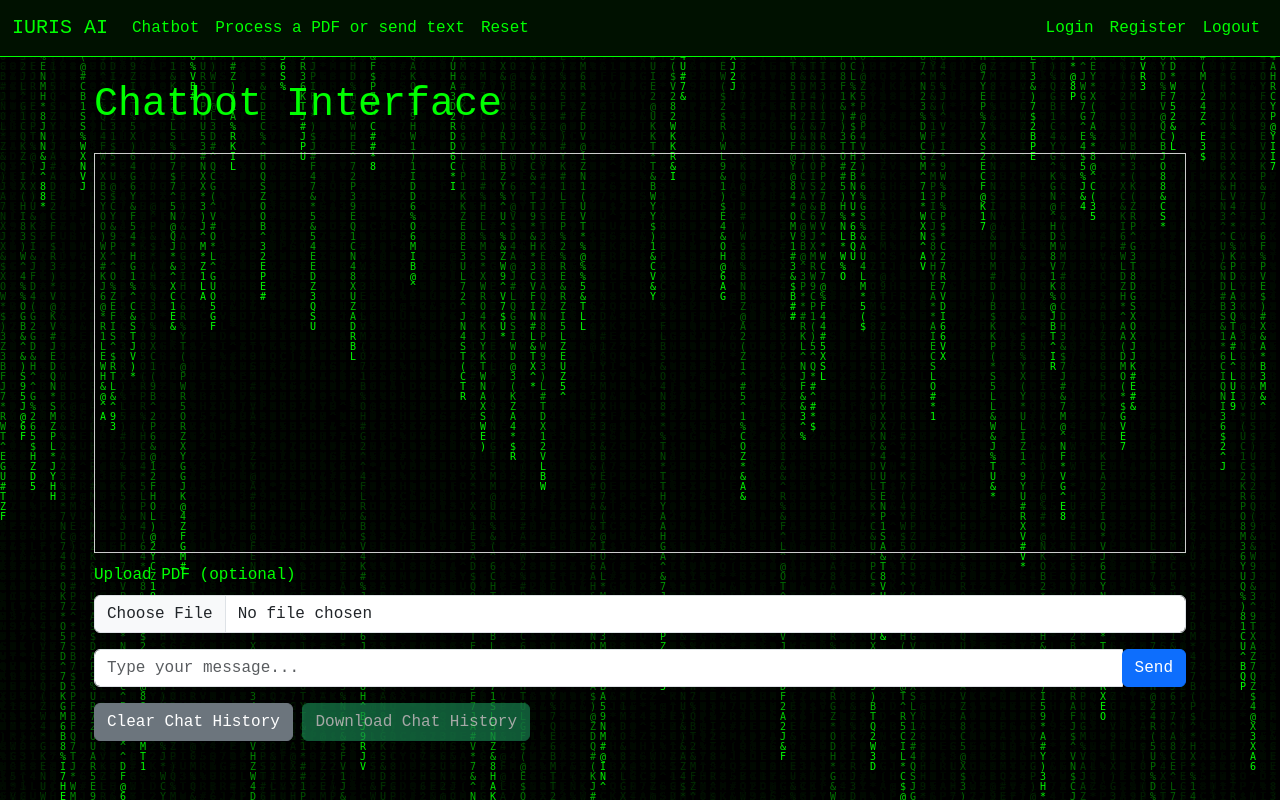
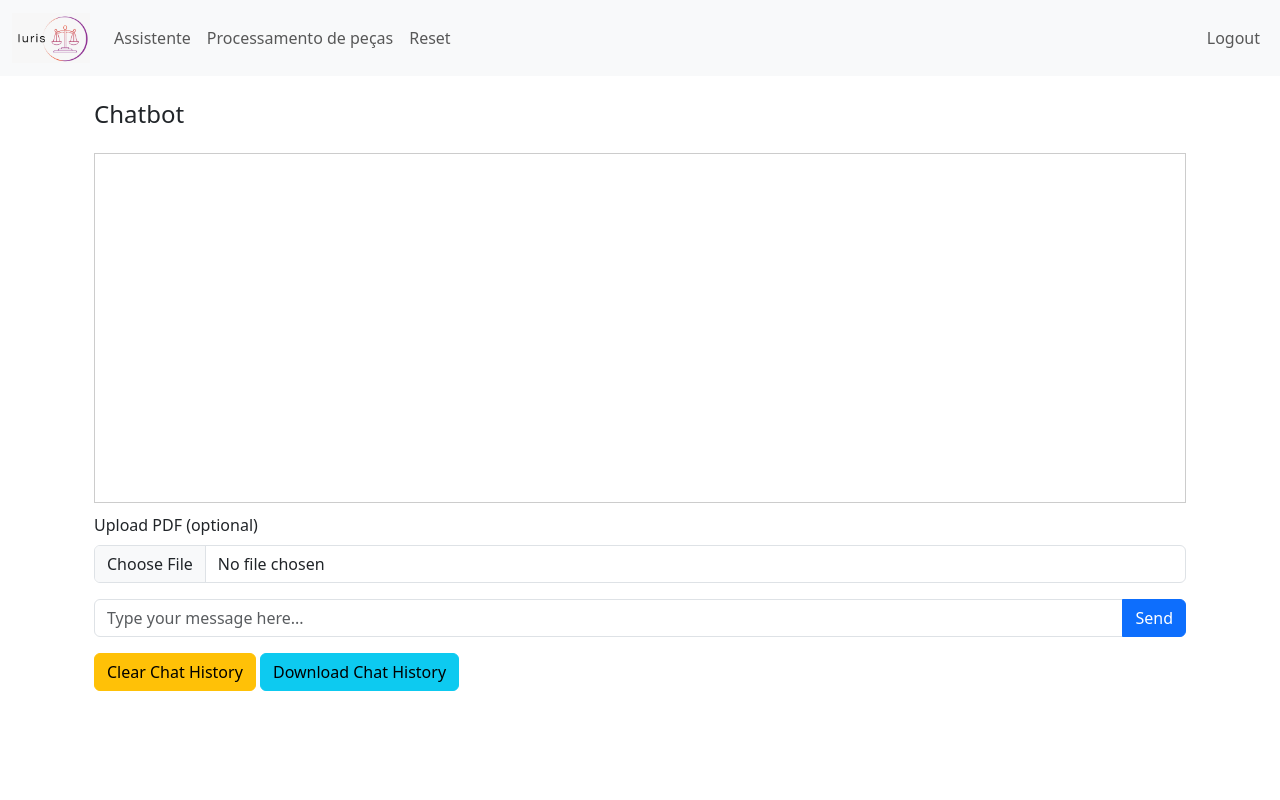
Before and after one commit to FlavioRitz/ai-gen, a Flask app: page /chatbot in a window 1280 px wide. Run offline with Flask 3, Linux system fonts and the light colour scheme; the visitor is signed in with stand-in values (Sample User, id 1); some libraries are stand-ins or nearby versions.

Commit message:
Added landing page, icon and general improvements

```diff
--- a/app.py
+++ b/app.py
@@ -218,7 +218,7 @@ def login():
         password = request.form['password']
         if authenticate_user(username, password):
             session['user_id'] = username
-            return redirect(url_for('index'))
+            return redirect(url_for('chatbot'))
         else:
             return render_template('login.html', error='Invalid credentials')
     return render_template('login.html')
@@ -376,12 +376,11 @@ def register():
 @app.route('/logout')
 def logout():
     session.pop('user_id', None)
-    return redirect(url_for('login'))
+    return redirect(url_for('index'))
 
 @app.route('/')
-@login_required
 def index():
-    return redirect(url_for('chatbot'))
+    return render_template('index.html')
 
 @app.route('/save_prompt', methods=['POST'])
 @login_required
@@ -467,7 +466,7 @@ def process_pdf():
         saved_prompts = load_saved_prompts()
         return render_template('process.html', filename='', token_count=0, form_data=form_data, saved_prompts=saved_prompts)
 
-@app.route('/reset', methods=['POST'])
+@app.route('/reset', methods=['GET', 'POST'])
 @login_required
 def reset():
     # Store the user_id before clearing the session
@@ -495,7 +494,7 @@ def reset():
             print(f"Failed to delete {file_path}. Reason: {e}")
 
     # Clear the chat history
-    session['chat_history'] = []
+    save_chat_history(user_id, [])
 
     # Redirect to the chatbot route
     return redirect(url_for('chatbot'))
--- a/templates/base.html
+++ b/templates/base.html
@@ -4,68 +4,56 @@
     <meta charset="UTF-8">
     <meta name="viewport" content="width=device-width, initial-scale=1.0">
     <title>IURIS AI</title>
+    <link rel="icon" type="image/x-icon" href="{{ url_for('static', filename='favicon.png') }}">
     <link href="https://cdn.jsdelivr.net/npm/bootstrap@5.3.0-alpha1/dist/css/bootstrap.min.css" rel="stylesheet">
-    <style>
-        body {
-            background-color: #000;
-            color: #0f0;
-            font-family: 'Courier New', monospace;
-        }
-        .navbar {
-            background-color: #001100;
-            border-bottom: 1px solid #0f0;
-        }
-        .navbar-brand, .nav-link {
-            color: #0f0 !important;
-        }
-        .btn-outline-matrix {
-            color: #0f0;
-            border-color: #0f0;
-        }
-        .btn-outline-matrix:hover {
-            color: #000;
-            background-color: #0f0;
-        }
-        #matrix-rain {
-            position: fixed;
-            top: 0;
-            left: 0;
-            width: 100%;
-            height: 100%;
-            pointer-events: none;
-            z-index: -1;
-        }
-    </style>
 </head>
 <body>
-    <nav class="navbar navbar-expand-lg">
+    <nav class="navbar navbar-expand-lg navbar-light bg-light">
         <div class="container-fluid">
-            <a class="navbar-brand" href="{{ url_for('index') }}">IURIS AI</a>
+            <a class="navbar-brand" href="{{ url_for('index') }}">
+                <img src="{{ url_for('static', filename='logo2.png') }}" width="78" height="50" class="d-inline-block align-top" alt="">
+
+              </a>
             <button class="navbar-toggler" type="button" data-bs-toggle="collapse" data-bs-target="#navbarNav" aria-controls="navbarNav" aria-expanded="false" aria-label="Toggle navigation">
                 <span class="navbar-toggler-icon"></span>
             </button>
             <div class="collapse navbar-collapse" id="navbarNav">
                 <ul class="navbar-nav me-auto">
                     <li class="nav-item">
-                        <a class="nav-link" href="{{ url_for('chatbot') }}">Chatbot</a>
+                        <a class="nav-link {% if 'user_id' not in session %}disabled{% endif %}"
+                           href="{{ url_for('chatbot') if 'user_id' in session else '#' }}"
+                           {% if 'user_id' not in session %}tabindex="-1" aria-disabled="true"{% endif %}>
+                            Assistente
+                        </a>
                     </li>
                     <li class="nav-item">
-                        <a class="nav-link" href="{{ url_for('process_pdf') }}">Process a PDF or send text</a>
+                        <a class="nav-link {% if 'user_id' not in session %}disabled{% endif %}"
+                           href="{{ url_for('process_pdf') if 'user_id' in session else '#' }}"
+                           {% if 'user_id' not in session %}tabindex="-1" aria-disabled="true"{% endif %}>
+                            Processamento de peças
+                        </a>
                     </li>
                     <li class="nav-item">
-                        <a class="nav-link" href="#">Reset</a>
+                        <a class="nav-link {% if 'user_id' not in session %}disabled{% endif %}"
+                           href="{{ url_for('reset') if 'user_id' in session else '#' }}"
+                           {% if 'user_id' not in session %}tabindex="-1" aria-disabled="true"{% endif %}>
+                            Reset
+                        </a>
                     </li>
                 </ul>
                 <ul class="navbar-nav">
+                    {% if 'user_id' not in session %}
                         <li class="nav-item">
                             <a class="nav-link" href="{{ url_for('login') }}">Login</a>
                         </li>
-                    <li class="nav-item">
+                       <!--  <li class="nav-item">
                             <a class="nav-link" href="{{ url_for('register') }}">Register</a>
-                    </li>
+                        </li> -->
+                    {% else %}
                         <li class="nav-item">
                             <a class="nav-link" href="{{ url_for('logout') }}">Logout</a>
                         </li>
+                    {% endif %}
                 </ul>
             </div>
         </div>
@@ -75,45 +63,6 @@
         {% block content %}{% endblock %}
     </div>
 
-    <canvas id="matrix-rain"></canvas>
-
     <script src="https://cdn.jsdelivr.net/npm/bootstrap@5.3.0-alpha1/dist/js/bootstrap.bundle.min.js"></script>
-    <script>
-        const canvas = document.getElementById('matrix-rain');
-        const ctx = canvas.getContext('2d');
-
-        canvas.width = window.innerWidth;
-        canvas.height = window.innerHeight;
-
-        const matrix = "ABCDEFGHIJKLMNOPQRSTUVWXYZ123456789@#$%^&*()*&^%";
-        const fontSize = 10;
-        const columns = canvas.width / fontSize;
-
-        const rainDrops = [];
-
-        for (let x = 0; x < columns; x++) {
-            rainDrops[x] = 1;
-        }
-
-        const draw = () => {
-            ctx.fillStyle = 'rgba(0, 0, 0, 0.05)';
-            ctx.fillRect(0, 0, canvas.width, canvas.height);
-
-            ctx.fillStyle = '#0F0';
-            ctx.font = fontSize + 'px monospace';
-
-            for (let i = 0; i < rainDrops.length; i++) {
-                const text = matrix.charAt(Math.floor(Math.random() * matrix.length));
-                ctx.fillText(text, i * fontSize, rainDrops[i] * fontSize);
-
-                if (rainDrops[i] * fontSize > canvas.height && Math.random() > 0.975) {
-                    rainDrops[i] = 0;
-                }
-                rainDrops[i]++;
-            }
-        };
-
-        setInterval(draw, 30);
-    </script>
 </body>
 </html>
--- a/templates/chatbot.html
+++ b/templates/chatbot.html
@@ -1,13 +1,18 @@
 {% extends "base.html" %}
 {% block content %}
 <div class="container mt-4">
-    <h1 class="mb-4">Chatbot Interface</h1>
-    <div id="chat-messages" style="height: 400px; overflow-y: auto; border: 1px solid #ccc; padding: 10px; margin-bottom: 10px;">
+    <h4 class="mb-4">Chatbot</h4>
+
+    <div id="chat-messages" style="height: 350px; overflow-y: auto; border: 1px solid #ccc; padding: 10px; margin-bottom: 10px;">
         {% for message in chat_history %}
             {% if message.role != 'system' %}
                 <p><strong>{{ message.role|capitalize }}:</strong> {{ message.content }}</p>
             {% endif %}
         {% endfor %}
+    </div>
+
+    <div id="processing-message" class="alert alert-info" style="display: none;">
+        Aguarde, processando a mensagem enviada...
     </div>
 
     <div id="progress-bar" class="progress mb-3" style="display: none;">
@@ -17,55 +22,26 @@
     <form id="chat-form" enctype="multipart/form-data">
         <div class="mb-3">
             <label for="pdf-upload" class="form-label">Upload PDF (optional)</label>
-            <input type="file" class="form-control" id="pdf-upload" accept=".pdf">
+            <input type="file" class="form-control" id="pdf-upload" name="pdf" accept=".pdf">
         </div>
+
         <div class="input-group mb-3">
-            <input type="text" id="user-input" class="form-control" placeholder="Type your message...">
-            <div class="input-group-append">
-                <button id="send-button" class="btn btn-primary" type="submit">Send</button>
-            </div>
+            <input type="text" id="user-input" class="form-control" placeholder="Type your message here...">
+            <button class="btn btn-primary" type="submit">Send</button>
         </div>
     </form>
 
     <div class="mt-3">
-        <button id="clear-chat" class="btn btn-secondary">Clear Chat History</button>
-        <button id="download-chat" class="btn btn-success" disabled>Download Chat History</button>
+        <button id="clear-chat" class="btn btn-warning">Clear Chat History</button>
+        <a href="{{ url_for('download_chat_history') }}" class="btn btn-info">Download Chat History</a>
     </div>
 </div>
 
-<script src="https://code.jquery.com/jquery-3.6.0.min.js"></script>
 <script>
-$(document).ready(function() {
-    function scrollToBottom() {
-        var chatMessages = $('#chat-messages');
-        chatMessages.scrollTop(chatMessages[0].scrollHeight);
-    }
-
-    function setLoading(isLoading) {
-        if (isLoading) {
-            $('#progress-bar').show();
-            $('#send-button').prop('disabled', true);
-            $('#user-input').prop('disabled', true);
-            $('#pdf-upload').prop('disabled', true);
-        } else {
-            $('#progress-bar').hide();
-            $('#send-button').prop('disabled', false);
-            $('#user-input').prop('disabled', false);
-            $('#pdf-upload').prop('disabled', false);
-        }
-    }
-
-    function updateDownloadButton() {
-        var chatMessages = $('#chat-messages p').length;
-        $('#download-chat').prop('disabled', chatMessages === 0);
-    }
-
-    $('#chat-form').submit(function(e) {
+    document.getElementById('chat-form').addEventListener('submit', function(e) {
         e.preventDefault();
-        var userInput = $('#user-input').val();
-        var pdfFile = $('#pdf-upload')[0].files[0];
-
-        if (userInput.trim() === '' && !pdfFile) return;
+        var userInput = document.getElementById('user-input').value;
+        var pdfFile = document.getElementById('pdf-upload').files[0];
 
         var formData = new FormData();
         formData.append('message', userInput);
@@ -73,59 +49,49 @@ $(document).ready(function() {
             formData.append('pdf', pdfFile);
         }
 
-        // Append user message to chat
-        $('#chat-messages').append('<p><strong>User:</strong> ' + userInput + (pdfFile ? ' (PDF uploaded)' : '') + '</p>');
-        scrollToBottom();
+        document.getElementById('processing-message').style.display = 'block';
+        document.getElementById('progress-bar').style.display = 'block';
 
-        // Clear input fields
-        $('#user-input').val('');
-        $('#pdf-upload').val('');
-
-        // Show progress bar and disable input
-        setLoading(true);
-
-        // Send message to server
-        $.ajax({
-            url: '/chatbot_send',
+        fetch('/chatbot_send', {
             method: 'POST',
-            data: formData,
-            processData: false,
-            contentType: false,
-            dataType: 'json',
-            success: function(response) {
-                if (response.status === 'success') {
-                    // Append assistant message to chat
-                    $('#chat-messages').append('<p><strong>Assistant:</strong> ' + response.message + '</p>');
-                    scrollToBottom();
-                    updateDownloadButton();
-                } else {
-                    alert('Error: ' + response.message);
-                }
-            },
-            error: function() {
-                alert('An error occurred while sending the message.');
-            },
-            complete: function() {
-                // Hide progress bar and enable input
-                setLoading(false);
+            body: formData
+        })
+        .then(response => response.json())
+        .then(data => {
+            if (data.status === 'success') {
+                var chatMessages = document.getElementById('chat-messages');
+                chatMessages.innerHTML += '<p><strong>You:</strong> ' + userInput + '</p>';
+                chatMessages.innerHTML += '<p><strong>Assistant:</strong> ' + data.message + '</p>';
+                chatMessages.scrollTop = chatMessages.scrollHeight;
+                document.getElementById('user-input').value = '';
+                document.getElementById('pdf-upload').value = '';
+            } else {
+                alert('Error: ' + data.message);
             }
+        })
+        .catch(error => {
+            console.error('Error:', error);
+            alert('An error occurred while processing your request.');
+        })
+        .finally(() => {
+            document.getElementById('processing-message').style.display = 'none';
+            document.getElementById('progress-bar').style.display = 'none';
         });
     });
 
-    $('#clear-chat').click(function() {
-        $.post('/clear_chat', function() {
-            $('#chat-messages').empty();
-            updateDownloadButton();
-        });
+    document.getElementById('clear-chat').addEventListener('click', function() {
+        if (confirm('Are you sure you want to clear the chat history?')) {
+            fetch('/clear_chat', {
+                method: 'POST'
+            })
+            .then(() => {
+                location.reload();
+            })
+            .catch(error => {
+                console.error('Error:', error);
+                alert('An error occurred while clearing the chat history.');
+            });
+        }
     });
-
-    $('#download-chat').click(function(e) {
-        e.preventDefault();
-        window.location.href = '/download_chat_history';
-    });
-
-    scrollToBottom();
-    updateDownloadButton();
-});
 </script>
 {% endblock %}
--- a/templates/login.html
+++ b/templates/login.html
@@ -65,7 +65,7 @@
             {% endif %}
             <button type="submit" class="btn-login">Login</button>
         </form>
-        <p class="mt-3 text-center">Don't have an account? <a href="{{ url_for('register') }}">Register here</a></p>
+        <!-- <p class="mt-3 text-center">Don't have an account? <a href="{{ url_for('register') }}">Register here</a></p> -->
     </div>
 </div>
 {% endblock %}
```
Also changed, not shown: templates/index.html (+29 -23 lines), templates/index2.html (deleted, +0 -50 lines), static/favicon.png (added), static/logo.png (added), static/logo2.png (added). Lines whose indentation alone changed are shown as unchanged.
